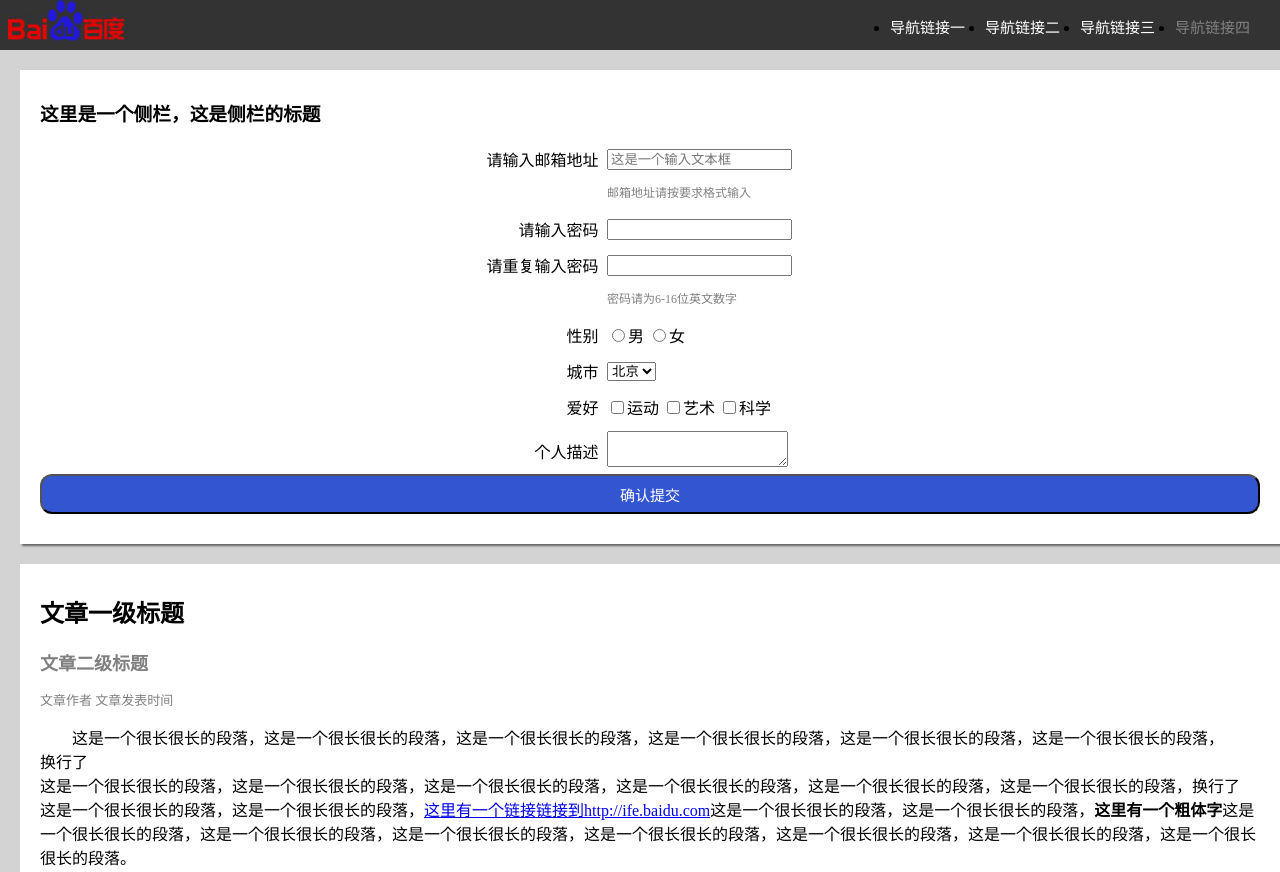
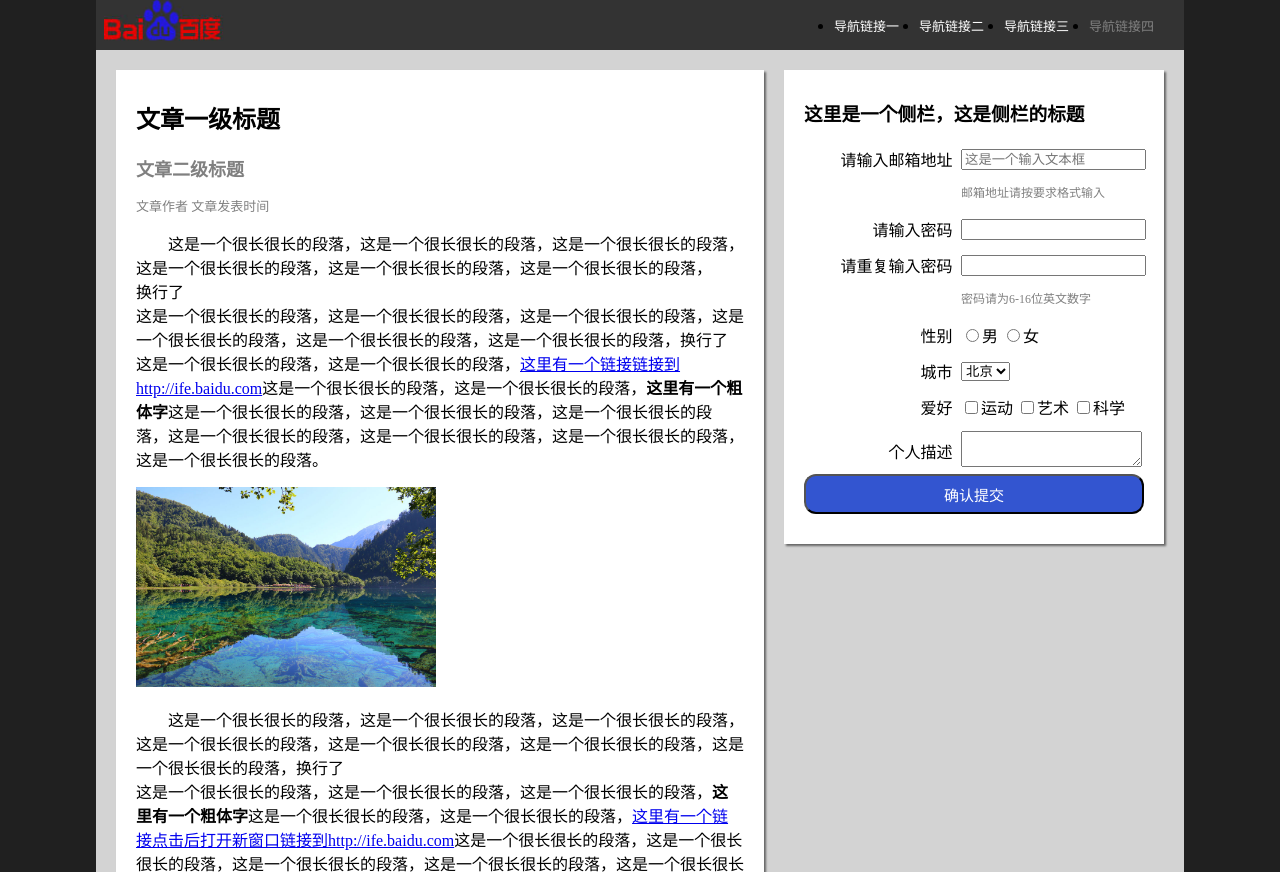
Before and after one commit to dinghan13/ife, a plain HTML site: page task05.html in a window 1280 px wide. Shown: the top 872 px of the page. Drawn offline with Linux system fonts and the light colour scheme.

Commit message:
add task05.html

```diff
--- a/task05.html
+++ b/task05.html
@@ -3,7 +3,7 @@
 <head>
 	<meta http-equiv="Content-Type" content="text/html; charset=UTF-8">
 	<title>task05</title>
-	<link rel="stylesheet" type="text/css" href="task02.css">
+	<link rel="stylesheet" type="text/css" href="task05.css">
 </head>
 <body>
 <div class="all">
```
